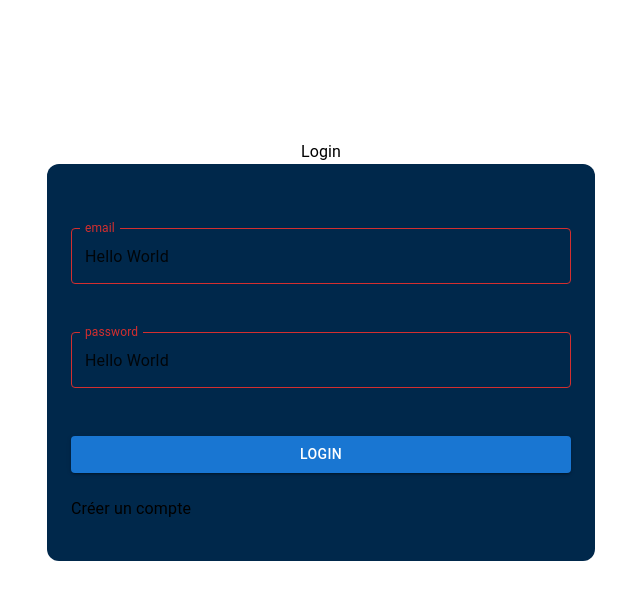
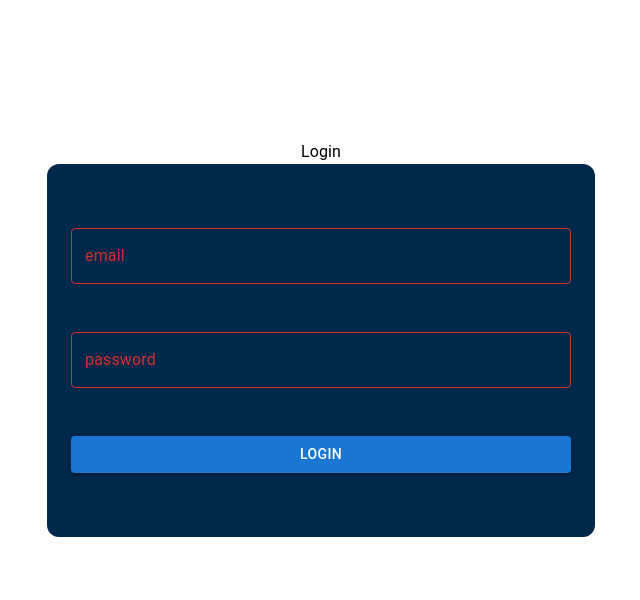
Before and after one commit to tonysnickers/furniture_rental, a React (Create React App) app in the folder front/: page /login in a window 1280 px wide. Shown: the top 600 px of the page, without its empty margins (319-959 px from the left). Built offline with nearby package versions, Linux system fonts and the light colour scheme.

Commit message:
feature(application):make login user

```diff
--- a/front/src/App.tsx
+++ b/front/src/App.tsx
@@ -1,10 +1,18 @@
 import React from 'react';
 import Login from './components/login/Login';
+import { BrowserRouter, Routes, Route } from "react-router-dom";
+import Home from './components/Home';
 
 function App() {
   return (
     <div className="App">
-      <Login/>
+      <BrowserRouter>
+        <Routes>
+          <Route path='/login' element={<Login/>}/>
+          <Route path='/' element={<Home/>}/>
+        </Routes>
+      </BrowserRouter>
+
     </div>
   );
 }
--- /dev/null
+++ b/front/src/components/Home.tsx
@@ -0,0 +1,9 @@
+import React from 'react'
+
+const Home = () => {
+    return (
+        <div> welcome Home</div>
+    )
+}
+
+export default Home
--- a/front/src/components/login/Login.tsx
+++ b/front/src/components/login/Login.tsx
@@ -1,8 +1,39 @@
-import React, { useState } from 'react'
+import React, { useState, createContext } from 'react'
 import {Box, Button, TextField, Typography} from '@mui/material'
+import axios from 'axios';
+
 
 const Login = () => {
-    const [email, setEmail] = useState<string>()
+    const [email, setEmail] = useState<string>('')
+    const [password, setPassword] = useState<string>('')
+    const [error, setError] = useState<string | null>(null);
+    let token: string
+
+
+    const handleSubmit =  () => {
+        if (!email || !password) {
+            setError('Tous les champs sont obligatoires');
+            return;
+        }
+    const role = 'user';
+
+        axios.post('http://localhost:4000/user/login', { email, password, role })
+            .then(res => {
+                token = res.data?.user?.token
+                localStorage.setItem('token', token)
+                setIsAuthentify(res.data?.auth);
+            })
+            .catch(error => {
+                console.error(error.response?.data);
+                setError('Erreur lors de la connexion. Veuillez réessayer.');
+            });
+
+            setEmail('')
+            setPassword('')
+
+    }
+
+
     return (
         <Box sx={{display: 'flex', flexDirection: 'column', mt: '140px',  alignItems: 'center'}}>
             <Typography sx={{textAlign: 'center',}}>Login</Typography>
@@ -11,24 +42,27 @@ const Login = () => {
                     error
                     id="outlined-error"
                     label="email"
-                    defaultValue="Hello World"
+                    value={email}
                     sx={{
                         my: 3
                     }}
+                    onChange={ (e) => setEmail(e.target.value)}
                 />
                 <TextField
                     error
                     id="outlined-error"
                     label="password"
-                    defaultValue="Hello World"
+                    value={password}
                     sx={{
                         my: 3
                     }}
+                    onChange={ (e) => setPassword(e.target.value)}
                 />
-                <Button variant="contained" color="primary" sx={{my: 3}}>
+                <Button onClick={handleSubmit} variant="contained" color="primary" sx={{my: 3}}>
                     Login
                 </Button>
-                <Typography>Créer un compte</Typography>
+                {/* <Typography>Créer un compte</Typography> */}
+                {error && <Typography color="error">{error}</Typography>}
             </Box>
         </Box>
     )
```
Also changed, not shown: front/src/auth/AuthContext.tsx (added, +13 -0 lines), 1 other file (tests, documents, lock files or other folders).
